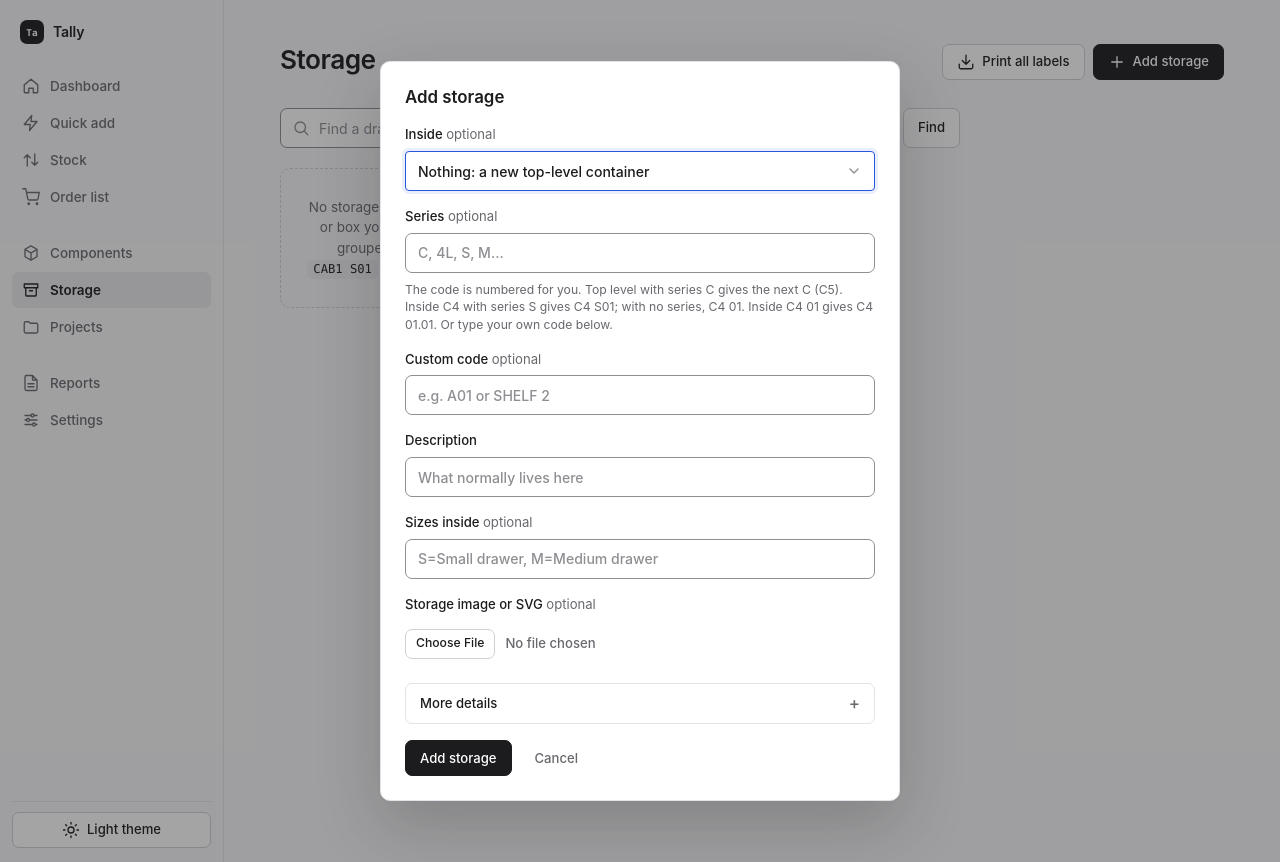
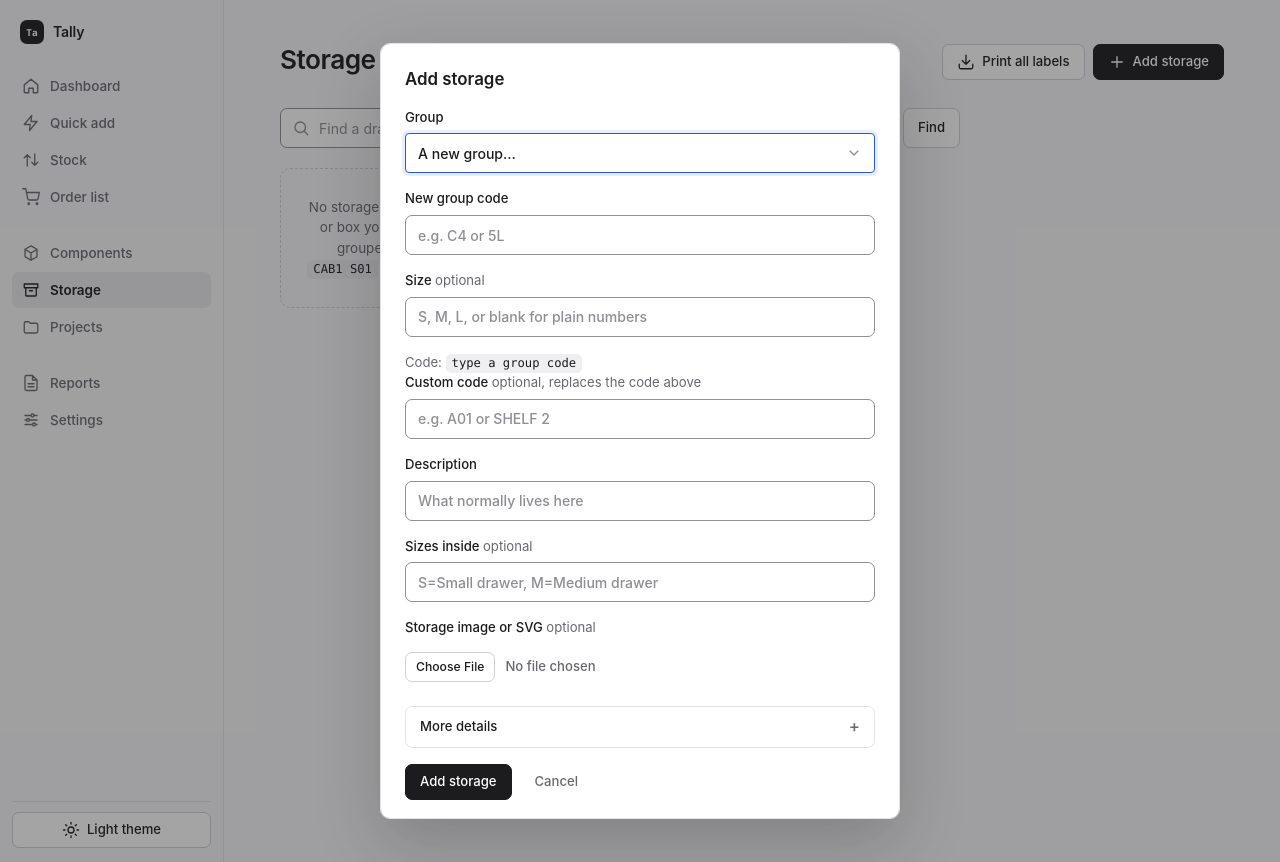
Before and after one commit to alankey-dev/tally, a Flask app: page /locations in a window 1280 px wide, after a click on "Add storage". Run offline with Flask 3, Linux system fonts and the light colour scheme; data comes from the database, SQL or seed files in the repository; data that the repository does not hold is empty.

Commit message:
Match the Add storage form to existing group codes (#32)

```diff
--- a/app/main.py
+++ b/app/main.py
@@ -906,23 +906,34 @@ def next_code(codes, parent="", series=""):
     taken = [int(m.group(1)) for code in codes if (m := re.fullmatch(re.escape(stem) + r"(\d+)", code))]
     return f"{stem}{max(taken, default=0) + 1:0{width}d}"
 
+def sibling_kind(conn, code):
+    """The kind of the nearest existing neighbour: C1 S45 is a small drawer because C1 S44 is."""
+    stem = re.sub(r"\d+$", "", code)
+    row = conn.execute("SELECT kind FROM locations WHERE code LIKE ? ESCAPE '\\' AND code != ? ORDER BY code DESC LIMIT 1", (stem.replace("%", "\\%").replace("_", "\\_") + "%", code)).fetchone()
+    return row["kind"] if row else ""
+
 @app.route("/locations/new", methods=["POST"])
 def new_location():
     conn = db()
     code, label = request.form.get("code", "").strip().upper(), request.form.get("label", "").strip()
     parent, series = request.form.get("parent", "").strip().upper(), request.form.get("series", "").strip().upper()
+    newgroup = request.form.get("newgroup", "").strip().upper()
+    if newgroup and not parent:
+        if not re.fullmatch(r"[A-Z0-9]+", newgroup): flash("A group code is letters or digits, like C4 or 5L.", "error"); return redirect(url_for("locations"))
+        parent = newgroup
     if not label: flash("A description is required.", "error")
     elif series and not re.fullmatch(r"[A-Z0-9]+", series): flash("A series is letters or digits, like C or S.", "error")
     elif not code and not parent and not series: flash("Give a code, a series like C to number from, or choose where it sits.", "error")
-    elif parent and not conn.execute("SELECT 1 FROM locations WHERE code=?", (parent,)).fetchone(): flash("That container no longer exists.", "error")
+    elif parent and not newgroup and not any(row["code"] == parent or row["code"].split()[0] == parent for row in conn.execute("SELECT code FROM locations")): flash("That group no longer exists.", "error")
     else:
-        sizes = parse_series(conn.execute("SELECT series FROM locations WHERE code=?", (parent,)).fetchone()["series"]) if parent else {}
+        container = conn.execute("SELECT series FROM locations WHERE code=?", (parent,)).fetchone() if parent else None
+        sizes = parse_series(container["series"]) if container else {}
         image_path = ""
         try:
             image_path = image_upload("image") if enabled("images") else ""
             conn.execute("BEGIN IMMEDIATE")
             code = code or next_code([row["code"] for row in conn.execute("SELECT code FROM locations")], parent, series)
-            kind = request.form.get("kind", "").strip() or sizes.get(series) or "custom storage"
+            kind = request.form.get("kind", "").strip() or sizes.get(series) or sibling_kind(conn, code) or "custom storage"
             location_id = conn.execute("INSERT INTO locations(code, kind, label, notes, image_path, series, created_at) VALUES (?, ?, ?, ?, ?, ?, ?)", (code, kind, label, request.form.get("notes", ""), image_path, request.form.get("sizes", ""), datetime.now(timezone.utc).isoformat())).lastrowid
             dispatch_webhooks("location.created", {"location": dict(conn.execute("SELECT * FROM locations WHERE id=?", (location_id,)).fetchone())})
             conn.commit()
--- a/templates/locations.html
+++ b/templates/locations.html
@@ -79,14 +79,16 @@
 <dialog id="add-location">
   <form method="post" action="{{url_for('new_location')}}" enctype="multipart/form-data" class="form">
     <h2>Add storage</h2>
-    <label>Inside <span class="optional">optional</span>
-      <select name="parent"><option value="">Nothing: a new top-level container</option>
-        {% for row in all_locations %}<option value="{{row['code']}}">{{row['code']}} · {{row['label']}}</option>{% endfor %}
+    <label>Group
+      <select name="parent" id="loc-group">
+        {% for key, group in groups.items() %}<option value="{{key}}"{% if key == active %} selected{% endif %}>{{key}} · {{group['name']}}</option>{% endfor %}
+        <option value="">A new group…</option>
       </select></label>
-    <label>Series <span class="optional">optional</span><input name="series" list="series-options" maxlength="8" placeholder="C, 4L, S, M…"></label>
-    <datalist id="series-options">{% for letter, name in series_options.items() %}<option value="{{letter}}">{{name}}</option>{% endfor %}</datalist>
-    <small class="hint">The code is numbered for you. Top level with series C gives the next C (C5). Inside C4 with series S gives C4 S01; with no series, C4 01. Inside C4 01 gives C4 01.01. Or type your own code below.</small>
-    <label>Custom code <span class="optional">optional</span><input name="code" placeholder="e.g. A01 or SHELF 2"></label>
+    <label id="loc-new-group" hidden>New group code<input name="newgroup" maxlength="8" placeholder="e.g. C4 or 5L"></label>
+    <label>Size <span class="optional">optional</span><input id="loc-size" name="series" list="series-options" maxlength="8" placeholder="S, M, L, or blank for plain numbers"></label>
+    <datalist id="series-options"></datalist>
+    <p class="copy">Code: <code id="loc-preview">pick a group</code></p>
+    <label>Custom code <span class="optional">optional, replaces the code above</span><input name="code" placeholder="e.g. A01 or SHELF 2"></label>
     <label>Description<input required name="label" placeholder="What normally lives here"></label>
     <label>Sizes inside <span class="optional">optional</span><input name="sizes" placeholder="S=Small drawer, M=Medium drawer"></label>
     <label>Storage image or SVG <span class="optional">optional</span><input name="image" type="file" accept="image/svg+xml,image/png,image/jpeg,image/webp,image/gif"></label>
@@ -121,4 +123,29 @@
   </form>
 </dialog>
 {% endif %}
+<script>
+(function () {
+  var codes = {{ all_locations|map(attribute='code')|list|tojson }};
+  var form = document.querySelector('#add-location form');
+  var group = form.querySelector('#loc-group'), size = form.querySelector('#loc-size'), preview = form.querySelector('#loc-preview');
+  var fresh = form.querySelector('#loc-new-group'), freshInput = fresh.querySelector('input'), list = form.querySelector('#series-options');
+  function sizesIn(g) {
+    var found = {};
+    codes.forEach(function (c) { var m = c.indexOf(g + ' ') === 0 && c.slice(g.length + 1).match(/^([A-Z]+)\d+$/); if (m) found[m[1]] = 1; });
+    return Object.keys(found);
+  }
+  function update() {
+    var isNew = group.value === '';
+    fresh.hidden = !isNew;
+    var g = isNew ? freshInput.value.trim().toUpperCase() : group.value, s = size.value.trim().toUpperCase();
+    list.innerHTML = sizesIn(g).map(function (x) { return '<option value="' + x + '">'; }).join('');
+    if (!g) { preview.textContent = 'type a group code'; return; }
+    var stem = g + ' ' + s, top = 0;
+    codes.forEach(function (c) { if (c.indexOf(stem) === 0 && /^\d+$/.test(c.slice(stem.length))) top = Math.max(top, parseInt(c.slice(stem.length), 10)); });
+    preview.textContent = stem + String(top + 1).padStart(2, '0');
+  }
+  [group, size, freshInput].forEach(function (el) { el.addEventListener('input', update); });
+  update();
+})();
+</script>
 {% endblock %}
```
Also changed, not shown: tests/test_labels.py (+12 -0 lines).
